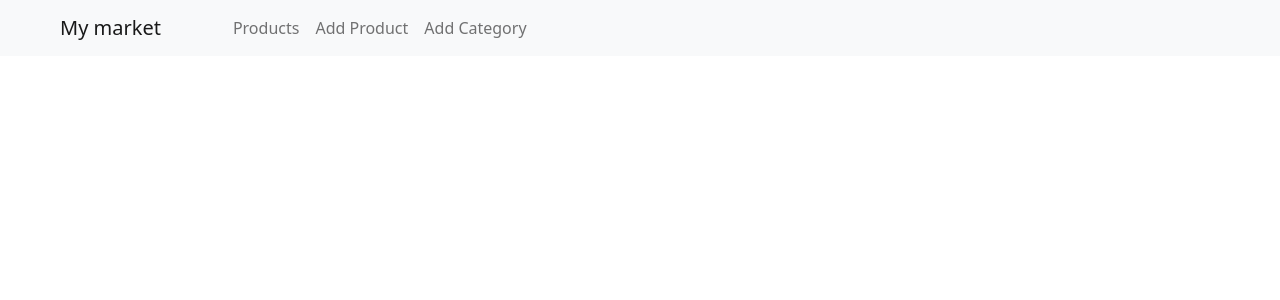
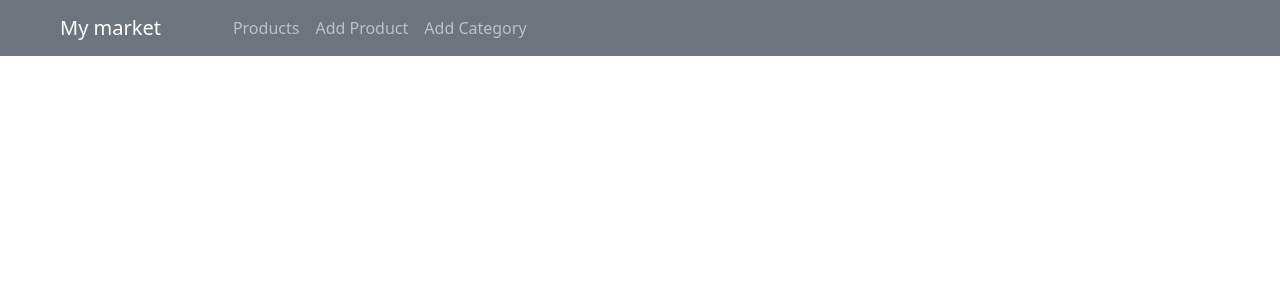
Before and after one commit to nurlansapyzhan/labwork_54_nurlan_sapyzhan, a Django app: page / in a window 1280 px wide. Shown: the top 300 px of the page. Run offline with Django 4.2, Linux system fonts and the light colour scheme; data that the repository does not hold is empty; parts of the project's set-up code (start-up, migrations or seed data) failed here and were passed over.

Commit message:
Navbar
Сменил цвет навигационной панели на серый

```diff
--- a/lab_work/labwork54/templates/base.html
+++ b/lab_work/labwork54/templates/base.html
@@ -10,7 +10,7 @@
 </head>
 <body>
 <div class="header">
-    <nav class="navbar navbar-expand-lg navbar-light bg-light ps-5">
+    <nav class="navbar navbar-expand-lg navbar-dark bg-secondary ps-5">
         <div class="container-fluid">
             <a class="navbar-brand" href="{% url 'index' %}">My market</a>
             <button class="navbar-toggler" type="button" data-bs-toggle="collapse" data-bs-target="#navbarNavAltMarkup"
```
